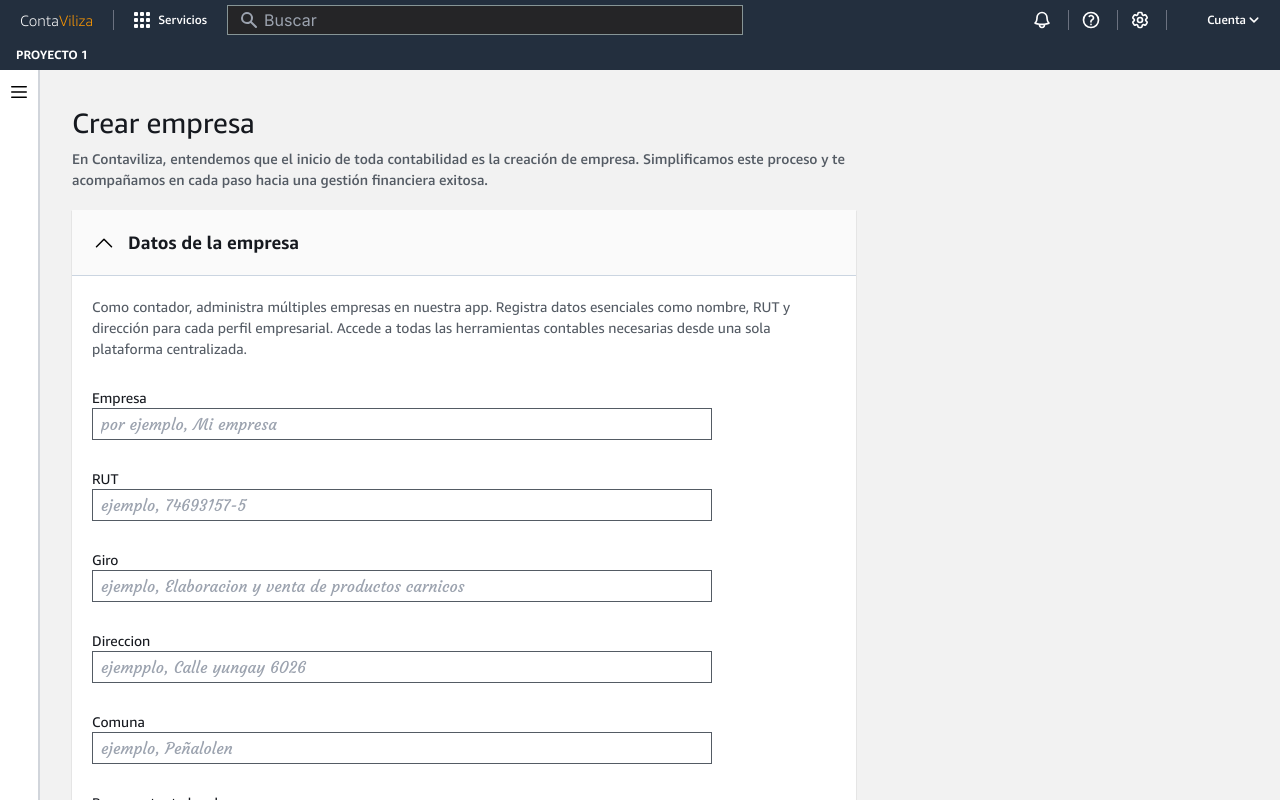
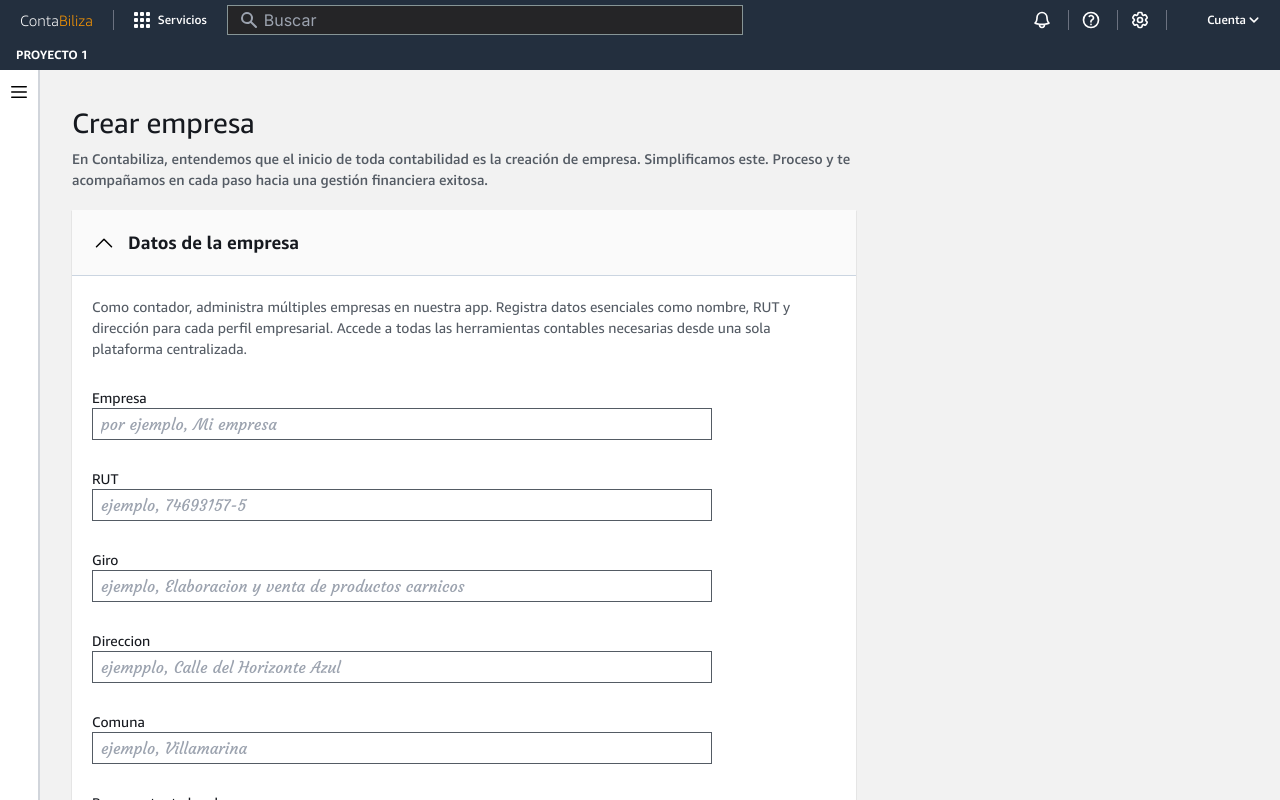
Before and after one commit to CamilinLopez/contabiliza, a Next.js app in the folder frontend/: page /consola/crear_empresa in a window 1280 px wide. Built offline with nearby package versions, Linux system fonts and the light colour scheme.

Commit message:
finished create-company form

```diff
--- a/frontend/app/consola/crear_empresa/page.tsx
+++ b/frontend/app/consola/crear_empresa/page.tsx
@@ -15,9 +15,9 @@ export default function CrearEmpresa() {
         <MainTitle />
         <CompanyData title="Datos de la empresa" data={crearEmpresa} />
         <CompanyData title="Datos del contador" data={datosContador} />
-        <CompanyData title="Usuario del sistema" data={usuarioSistema} />
+        <CompanyData title="Usuarios del sistema - opcional" data={usuarioSistema} />
         <CompanyData title="Periodo contable" data={periodoContable} />
-        <CompanyData title="Regimen tributario" data={regimenTributario} />
+        <CompanyData title="Régimen tributario" data={regimenTributario} />
       </div>
     </div>
   );
--- a/frontend/components/consola/formularios/crear_empresa/fracments.tsx
+++ b/frontend/components/consola/formularios/crear_empresa/fracments.tsx
@@ -8,8 +8,8 @@ export const MainTitle = () => (
   <div className="flex flex-col gap-y-1">
     <h1 className="font-ember font-normal text-[28px] text-custom-negro-2">Crear empresa</h1>
     <p className="font-ember font-medium text-[14px] text-custom-gris-2">
-      En Contaviliza, entendemos que el inicio de toda contabilidad es la creación de empresa. Simplificamos este
-      proceso y te acompañamos en cada paso hacia una gestión financiera exitosa.
+      En Contabiliza, entendemos que el inicio de toda contabilidad es la creación de empresa. Simplificamos este. Proceso
+      y te acompañamos en cada paso hacia una gestión financiera exitosa.
     </p>
   </div>
 );
--- a/frontend/components/consola/formularios/crear_empresa/objetsData.ts
+++ b/frontend/components/consola/formularios/crear_empresa/objetsData.ts
@@ -1,4 +1,4 @@
-import { RegimenTributario, TypeCrearempresa } from '@/types/createEmpresa';
+import { TypeCrearempresa } from '@/types/createEmpresa';
 
 export const crearEmpresa: TypeCrearempresa = {
   section: 'crear_empresa',
@@ -24,25 +24,25 @@ export const crearEmpresa: TypeCrearempresa = {
     {
       id: '53697521p',
       text: 'Direccion',
-      placeholder: 'ejempplo, Calle yungay 6026',
+      placeholder: 'ejempplo, Calle del Horizonte Azul',
       name: 'direccion',
     },
     {
       id: '53697514l',
       text: 'Comuna',
-      placeholder: 'ejemplo, Peñalolen',
-      name: 'comina',
+      placeholder: 'ejemplo, Villamarina',
+      name: 'comuna',
     },
     {
       id: '57936475d',
       text: 'Representante legal',
-      placeholder: 'Brian Andres Ceballos Ramires',
+      placeholder: 'Lucía Elena Rodríguez Martínez',
       name: 'Representante legal',
     },
     {
       id: '12697536d',
       text: 'Rut representante',
-      placeholder: 'ejemplo, 17104120-1',
+      placeholder: 'ejemplo, 96358966-1',
       name: 'rut representante',
     },
     {
@@ -72,13 +72,13 @@ export const datosContador: TypeCrearempresa = {
     {
       id: 'ajwepgjs5',
       name: 'Nombre',
-      placeholder: 'ejemplo, Alfredo Harid Lavados Gonzales',
+      placeholder: 'ejemplo, Santiago Álvarez Pérez',
       text: 'Nombre',
     },
     {
       id: 'lprnbgaq6',
       name: 'RUT',
-      placeholder: 'ejemplo, 10521881-8',
+      placeholder: 'ejemplo, 33333333-8',
       text: 'RUT',
     },
   ],
@@ -89,15 +89,15 @@ export const usuarioSistema: TypeCrearempresa = {
   infoEmpresa: [
     {
       id: 'portjhad4',
-      name: 'Nombre',
-      placeholder: 'ejemplo, Danilo Arenas Lemus',
-      text: 'Nombre',
+      name: 'Correo',
+      placeholder: 'arturo@gmail.com',
+      text: 'Correo',
     },
     {
       id: 'prñamvge2',
-      name: 'RUT',
-      placeholder: 'ejemplo, 13030079-0',
-      text: 'RUT',
+      name: 'Nombre',
+      placeholder: 'ejemplo, Arturo',
+      text: 'Nombre',
     },
   ],
 };
@@ -113,15 +113,23 @@ export const periodoContable: TypeCrearempresa = {
 export const regimenTributario: TypeCrearempresa = {
   section: 'regimen_tributario',
   infoEmpresa: {
-    id: '14796547h',
-    regimen2: 'Contabilidad completa',
-    regimen1: {
-      regimen1: 'Regimen fiscal',
-      options: [
-        { id: '12598765g', name: 'Regimen 14A semi integrado' },
-        { id: '12598762f', name: 'Regimen Propyme 14DN°3' },
-        { id: 'loputanh9', name: 'Regimen Propyme 14DN°8' },
-      ],
+    typeContabilidad: {
+      type1: 'Contabilidad completa',
+      type2: 'Contabilidad simplificada',
     },
+    typeRegimenFiscal: [
+      {
+        id: '12597635d',
+        name: 'Régimen 14A semiintegrado',
+      },
+      {
+        id: '46698736ñ',
+        name: 'Régimen Propyme 14DN°3',
+      },
+      {
+        id: '785436985l',
+        name: 'Régimen Propyme 14DN°8',
+      },
+    ],
   },
 };
--- a/frontend/components/utils/fracments.tsx
+++ b/frontend/components/utils/fracments.tsx
@@ -3,7 +3,7 @@ export function Icon({ styles }: { styles: string }) {
     <div>
       <h1>
         <span className={`font-ember text-white ${styles} font-[300]`}>Conta</span>
-        <span className={`font-ember text-custom-naranja ${styles} font-[300]`}>Viliza</span>
+        <span className={`font-ember text-custom-naranja ${styles} font-[300]`}>Biliza</span>
       </h1>
     </div>
   );
```
Also changed, not shown: frontend/components/consola/formularios/crear_empresa/formularioEmpresa.tsx (+64 -36 lines), frontend/types/createEmpresa.ts (+5 -6 lines).
